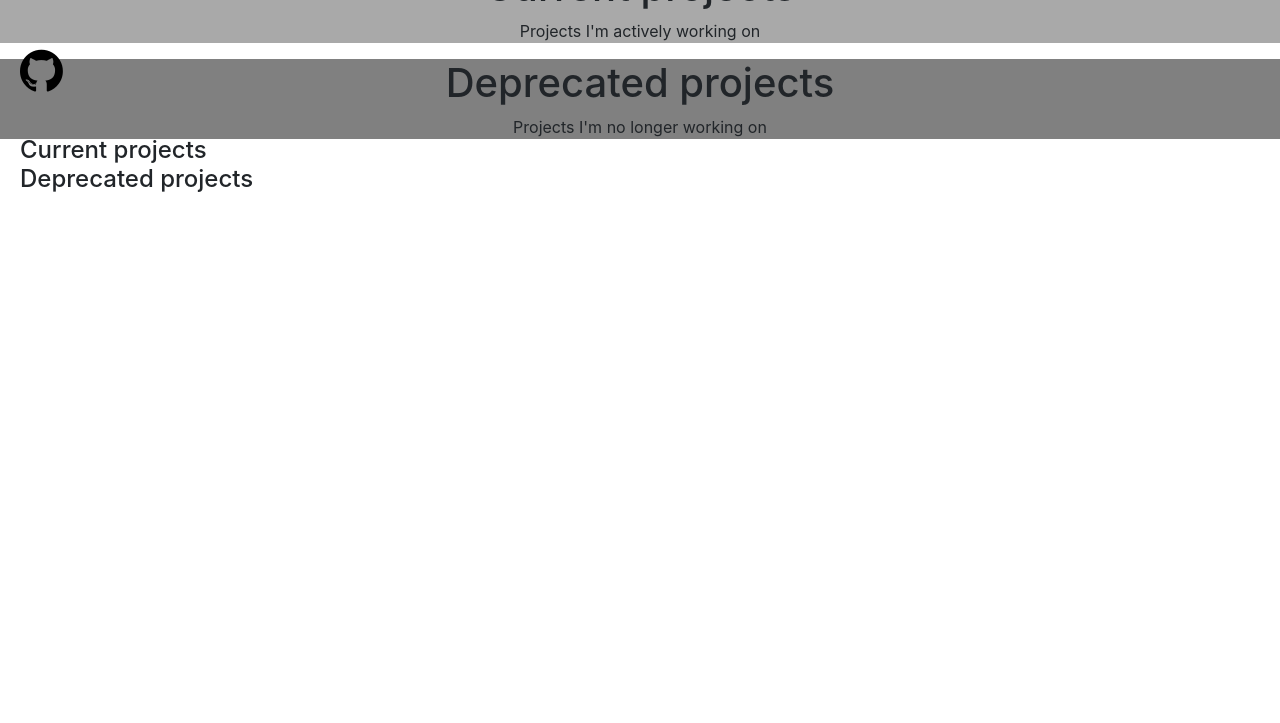
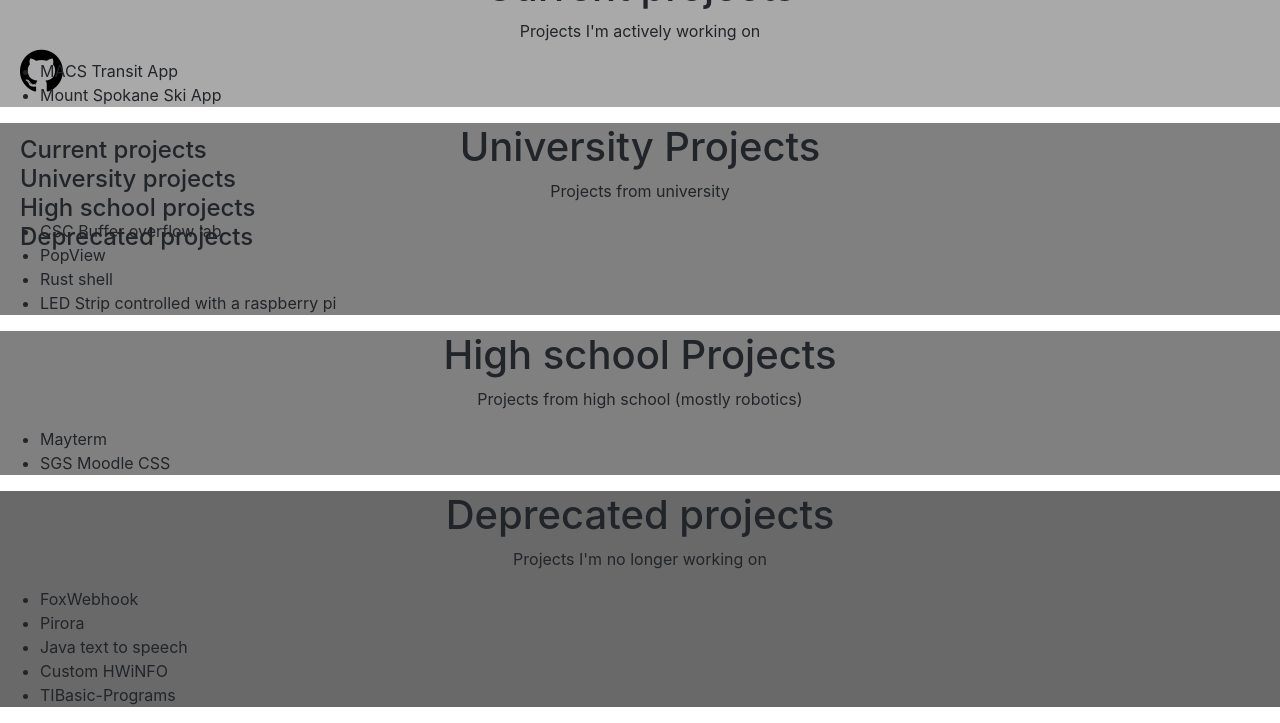
Before and after one commit to yeSpud/thespud.xyz, a plain HTML site: page index.html in a window 1280 px wide. Shown: the part 837-1560 px from the top of the page. Before the commit the page ends 1051 px from the top, so only its background shows below. Drawn offline with nearby package versions, Linux system fonts and the light colour scheme.

Commit message:
Added projects

```diff
--- a/index.html
+++ b/index.html
@@ -20,17 +20,52 @@
 				<a href="#current" class="h4">Current projects</a>
 			</li>
 			<li>
+				<a href="#university" class="h4">University projects</a>
+			</li>
+			<li>
+				<a href="#highschool" class="h4">High school projects</a>
+			</li>
+			<li>
 				<a href="#deprecated" class="h4">Deprecated projects</a>
 			</li>
 		</ul>
 	</div>
-	<div id="current" style="text-align: center; background-color: darkgray">
-		<h1 class="h1">Current projects</h1>
-		<p>Projects I'm actively working on</p>
+	<div id="current" style="background-color: darkgray">
+		<h1 class="h1" style="text-align: center">Current projects</h1>
+		<p style="text-align: center">Projects I'm actively working on</p>
+		<ul>
+			<li>MACS Transit App</li>
+			<li>Mount Spokane Ski App</li>
+		</ul>
 	</div>
-	<div id="deprecated" style="text-align: center; background-color: gray">
-		<h1 class="h1">Deprecated projects</h1>
-		<p>Projects I'm no longer working on</p>
+	<div id="university" style="background-color: gray">
+		<h1 style="text-align: center">University Projects</h1>
+		<p style="text-align: center">Projects from university</p>
+		<ul>
+			<li>CSC Buffer overflow lab</li>
+			<li>PopView</li>
+			<li>Rust shell</li>
+			<li>LED Strip controlled with a raspberry pi</li>
+		</ul>
+	</div>
+	<div id="highschool" style="background-color: gray">
+		<h1 style="text-align: center">High school Projects</h1>
+		<p style="text-align: center">Projects from high school (mostly robotics)</p>
+		<ul>
+			<li>Mayterm</li>
+			<li>SGS Moodle CSS</li>
+		</ul>
+	</div>
+	<div id="deprecated" style="background-color: dimgray">
+		<h1 class="h1" style="text-align: center">Deprecated projects</h1>
+		<p style="text-align: center">Projects I'm no longer working on</p>
+		<ul>
+			<li>FoxWebhook</li>
+			<li>Pirora</li>
+			<li>Java text to speech</li>
+			<li>Custom HWiNFO</li>
+			<li>TIBasic-Programs</li>
+		</ul>
 	</div>
 </body>
 </html>
```
